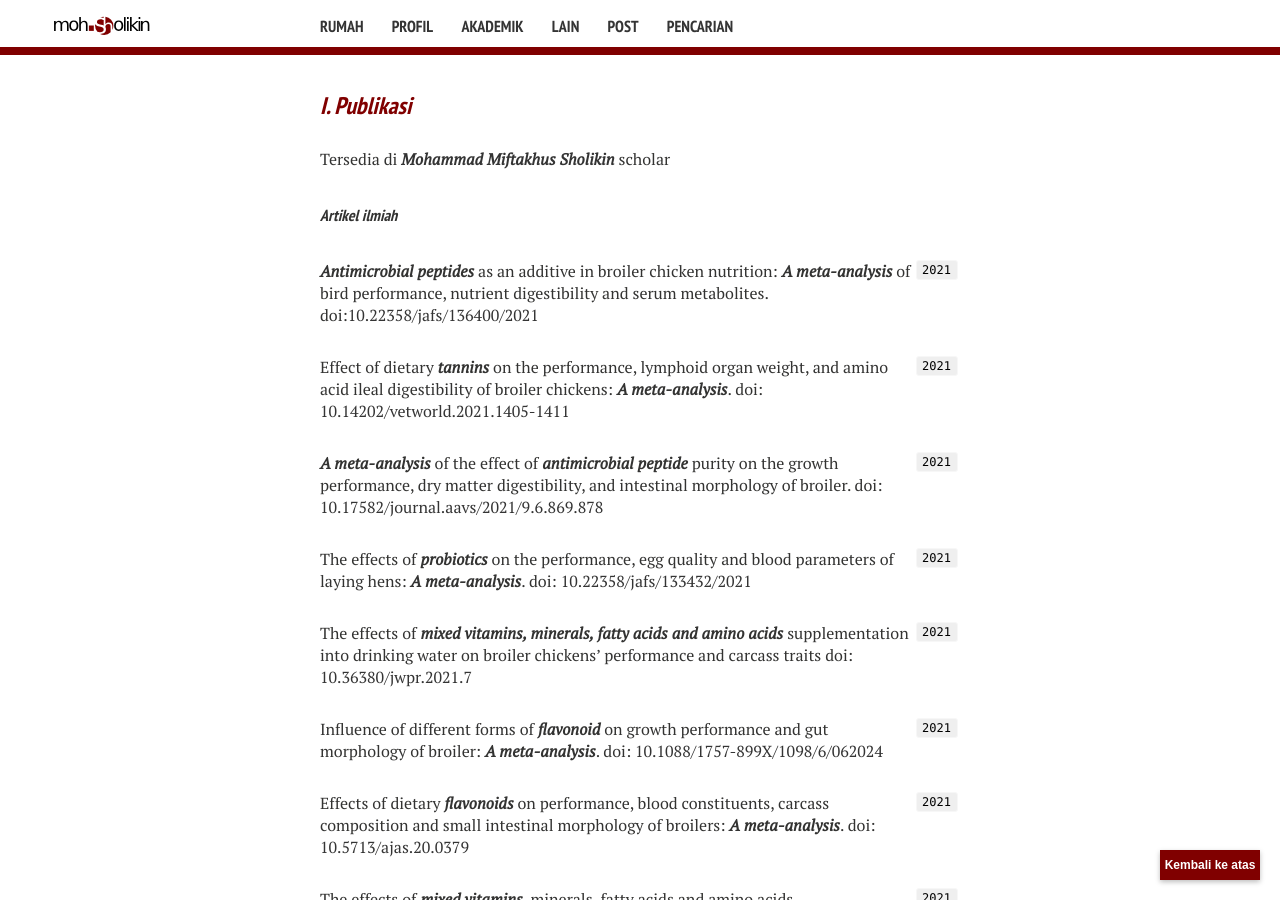
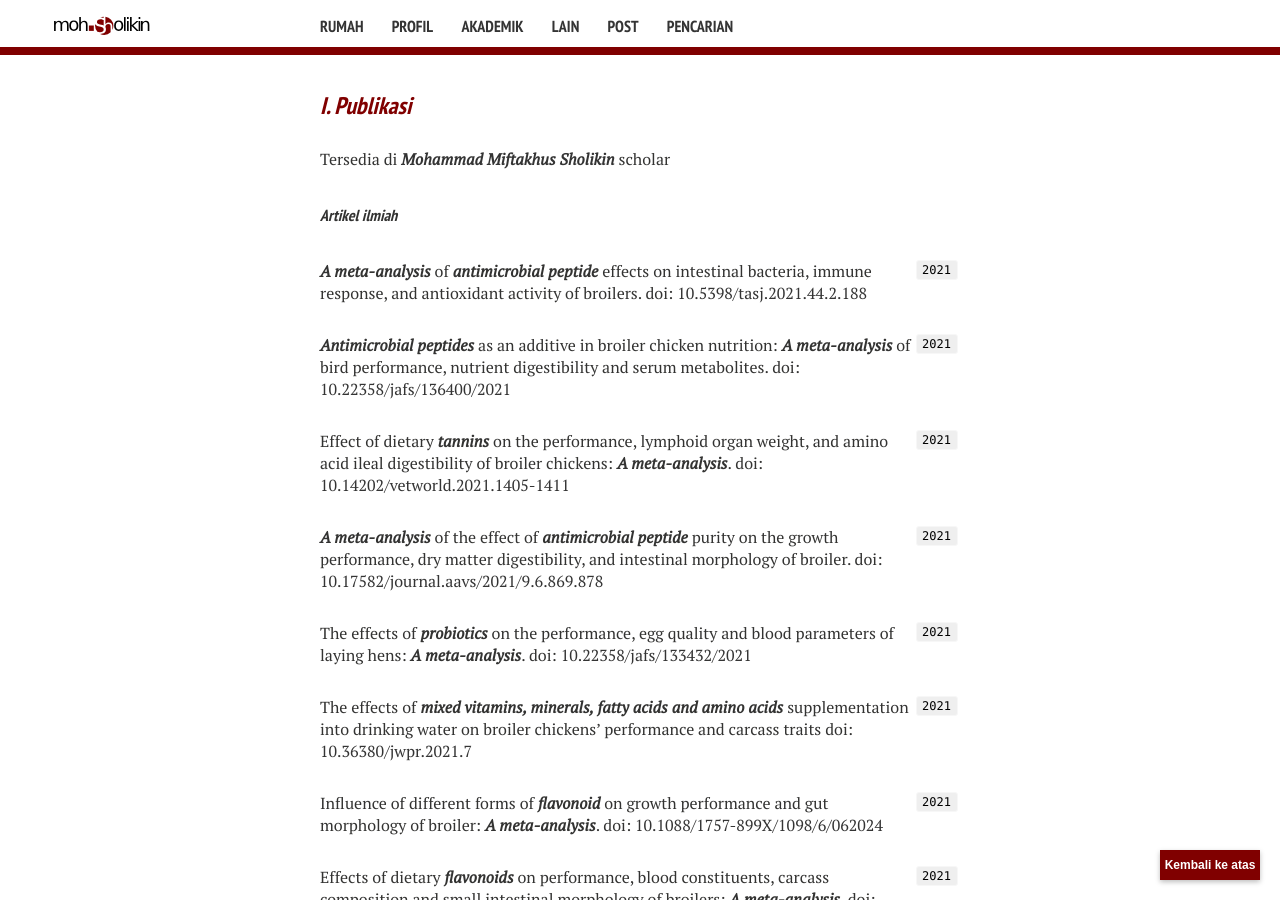
Before and after one commit to mohammad-miftakhus-sholikin/academic_website, a Jekyll site: the page built from _posts/profil/2021-01-18-riwayat-hidup-penulis.md, in a window 1280 px wide and 900 px high, scrolled down 3049 px. Built offline with Jekyll 4.4.1, drawn with Linux system fonts in a browser that asks for light colours; nearby versions of some CDN libraries; some web fonts are replaced.

Commit message:
academic_website
- adding new article in cv

```diff
--- a/_posts/profil/2021-01-18-riwayat-hidup-penulis.md
+++ b/_posts/profil/2021-01-18-riwayat-hidup-penulis.md
@@ -155,7 +155,10 @@
 
 ##### _Artikel ilmiah_
 `2021`
-_Antimicrobial peptides_ as an additive in broiler chicken nutrition: _A meta-analysis_ of bird performance, nutrient digestibility and serum metabolites. doi:[10.22358/jafs/136400/2021](http://www.jafs.com.pl/Antimicrobial-peptides-as-an-additive-in-broiler-chicken-nutrition-na-meta-analysis,136400,0,2.html)
+_A meta-analysis_ of _antimicrobial peptide_ effects on intestinal bacteria, immune response, and antioxidant activity of broilers. doi: [10.5398/tasj.2021.44.2.188](https://journal.ipb.ac.id/index.php/tasj/article/view/32298)
+
+`2021`
+_Antimicrobial peptides_ as an additive in broiler chicken nutrition: _A meta-analysis_ of bird performance, nutrient digestibility and serum metabolites. doi: [10.22358/jafs/136400/2021](http://www.jafs.com.pl/Antimicrobial-peptides-as-an-additive-in-broiler-chicken-nutrition-na-meta-analysis,136400,0,2.html)
 
 `2021`
 Effect of dietary _tannins_ on the performance, lymphoid organ weight, and amino acid ileal digestibility of broiler chickens: _A meta-analysis_. doi: [10.14202/vetworld.2021.1405-1411](http://www.veterinaryworld.org/Vol.14/June-2021/1.html)
```
